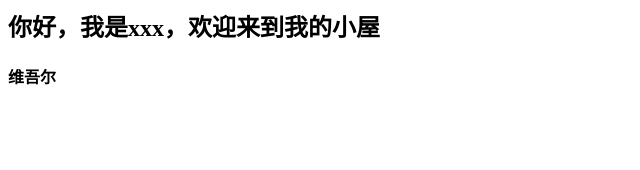
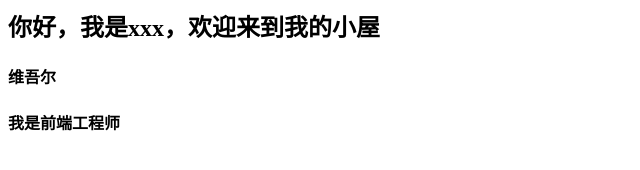
Before and after one commit to ZQS1022-ship-it/zqs123.github.io, a plain HTML site: page index.html in a window 1280 px wide. Shown: the whole page, without its empty margins (0-640 px from the left). Drawn offline with Linux system fonts and the light colour scheme.

Commit message:
第三次修改

```diff
--- a/index.html
+++ b/index.html
@@ -5,5 +5,6 @@
 <body>
 <h2>你好，我是xxx，欢迎来到我的小屋</h2>
 <h4>维吾尔</h4>
+<b>我是前端工程师</b>
 </body>
 </html>
```
